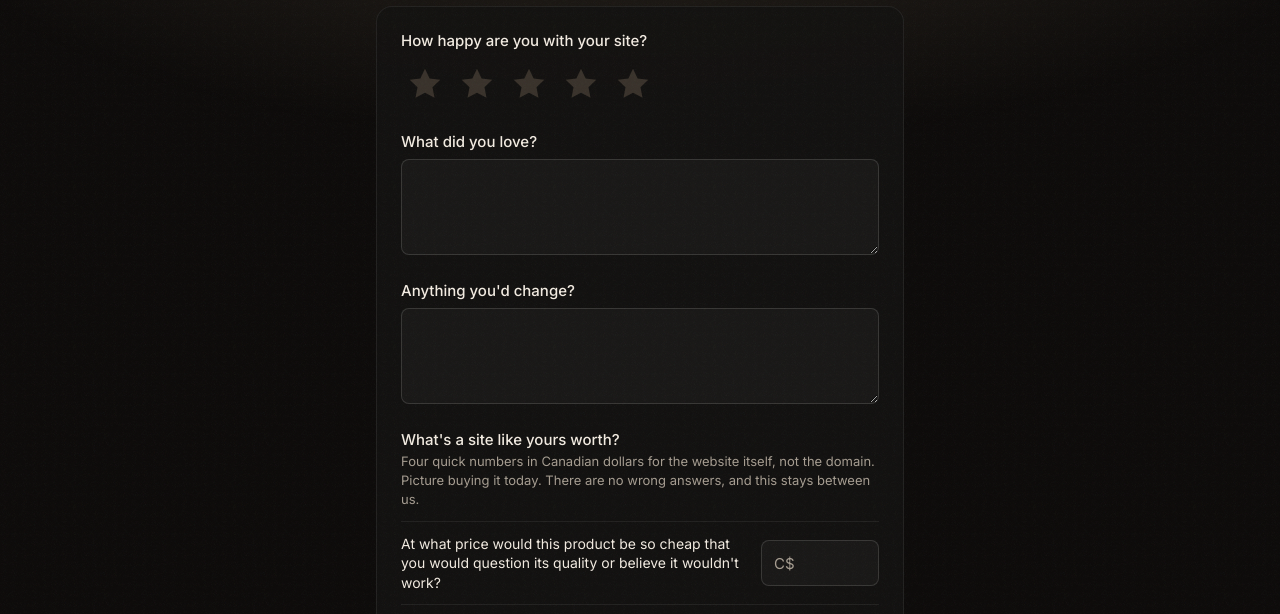
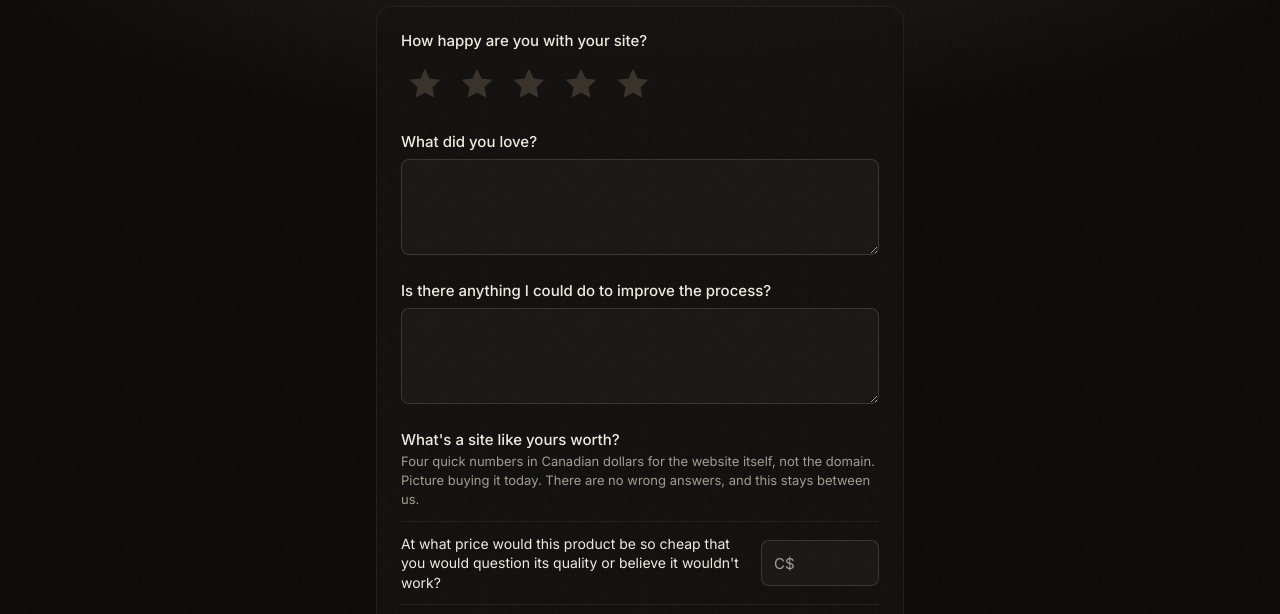
Before and after one commit to Sylennce/hk-website, a plain HTML site: page feedback/index.html in a window 1280 px wide. Shown: the part 170-784 px from the top of the page. Drawn offline with Linux system fonts and the light colour scheme.

Commit message:
Feedback: reword 'Anything you'd change?' to ask about improving the process
Co-Authored-By: Claude Opus 5.5 <noreply@anthropic.com>

```diff
--- a/feedback/index.html
+++ b/feedback/index.html
@@ -91,7 +91,7 @@ footer a{color:var(--dim)}
     </fieldset>
 
     <div><label class="q" for="loved">What did you love?</label><textarea name="loved" id="loved"></textarea></div>
-    <div><label class="q" for="change">Anything you'd change?</label><textarea name="change" id="change"></textarea></div>
+    <div><label class="q" for="change">Is there anything I could do to improve the process?</label><textarea name="change" id="change"></textarea></div>
 
     <fieldset class="price">
       <legend class="q">What's a site like yours worth?<span class="hint">Four quick numbers in Canadian dollars for the website itself, not the domain. Picture buying it today. There are no wrong answers, and this stays between us.</span></legend>
```
